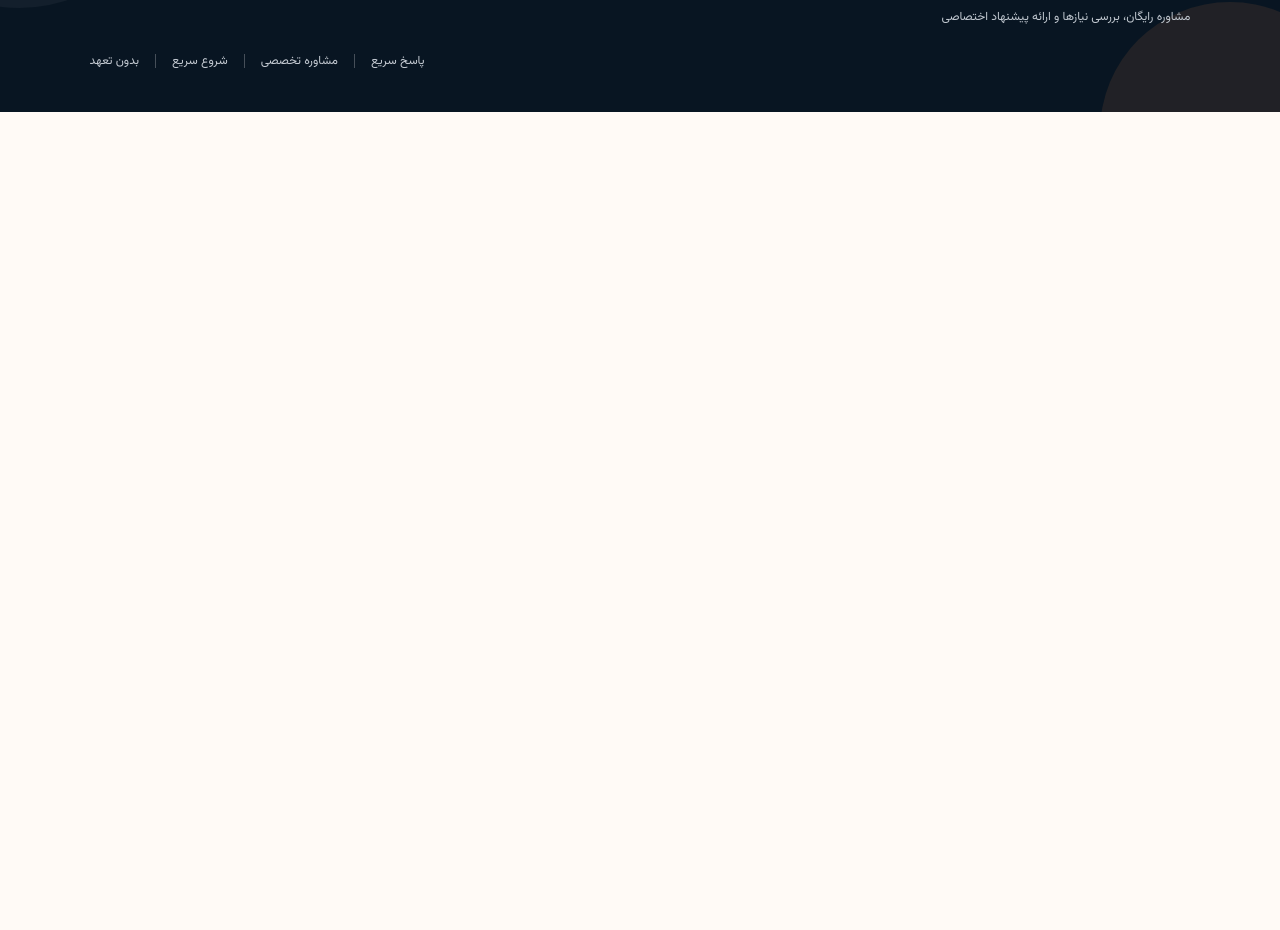
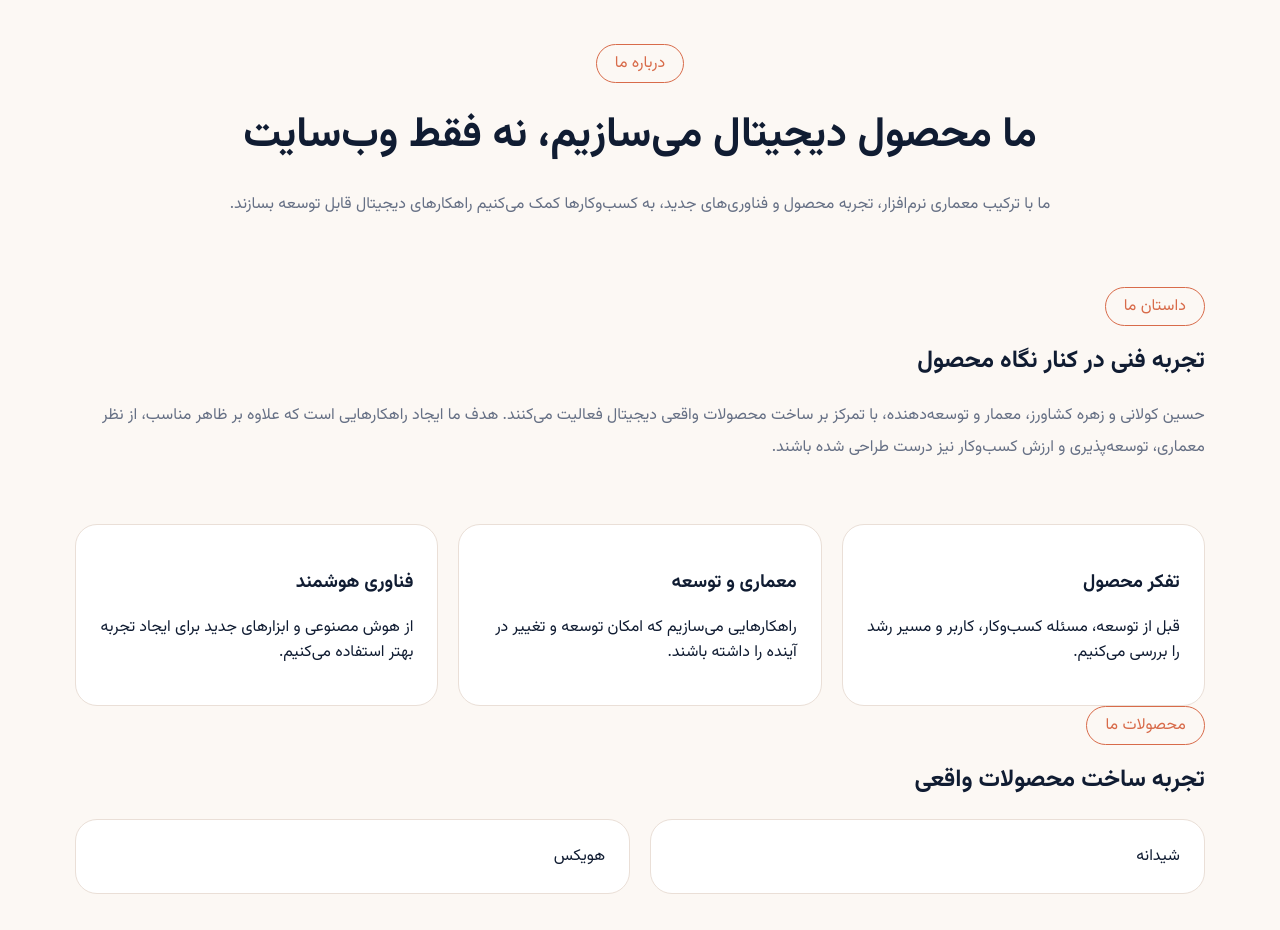
Before and after one commit to zohreksh/smartpilot, a Nuxt app: page /about in a window 1280 px wide. Shown: the part 122-1052 px from the top of the page. Before the commit the page ends 800 px from the top, so only its background shows below. Built offline with nearby package versions, Linux system fonts and the light colour scheme.

Commit message:
feat: add about page

```diff
--- /dev/null
+++ b/pages/about.vue
@@ -0,0 +1,126 @@
+<template>
+  <main class="about-page">
+    <SiteHeader />
+
+    <section class="about-hero container">
+      <span class="about-badge">درباره ما</span>
+      <h1>ما محصول دیجیتال می‌سازیم، نه فقط وب‌سایت</h1>
+      <p>
+        ما با ترکیب معماری نرم‌افزار، تجربه محصول و فناوری‌های جدید، به کسب‌وکارها
+        کمک می‌کنیم راهکارهای دیجیتال قابل توسعه بسازند.
+      </p>
+    </section>
+
+    <section class="about-section container">
+      <div class="section-title">
+        <span>داستان ما</span>
+        <h2>تجربه فنی در کنار نگاه محصول</h2>
+      </div>
+      <p>
+        حسین کولانی و زهره کشاورز، معمار و توسعه‌دهنده، با تمرکز بر ساخت محصولات
+        واقعی دیجیتال فعالیت می‌کنند. هدف ما ایجاد راهکارهایی است که علاوه بر
+        ظاهر مناسب، از نظر معماری، توسعه‌پذیری و ارزش کسب‌وکار نیز درست طراحی شده
+        باشند.
+      </p>
+    </section>
+
+    <section class="about-cards container">
+      <article>
+        <h3>تفکر محصول</h3>
+        <p>قبل از توسعه، مسئله کسب‌وکار، کاربر و مسیر رشد را بررسی می‌کنیم.</p>
+      </article>
+      <article>
+        <h3>معماری و توسعه</h3>
+        <p>راهکارهایی می‌سازیم که امکان توسعه و تغییر در آینده را داشته باشند.</p>
+      </article>
+      <article>
+        <h3>فناوری هوشمند</h3>
+        <p>از هوش مصنوعی و ابزارهای جدید برای ایجاد تجربه بهتر استفاده می‌کنیم.</p>
+      </article>
+    </section>
+
+    <section class="about-section container">
+      <div class="section-title">
+        <span>محصولات ما</span>
+        <h2>تجربه ساخت محصولات واقعی</h2>
+      </div>
+      <div class="products">
+        <div>شیدانه</div>
+        <div>هویکس</div>
+      </div>
+    </section>
+
+    <section class="about-cta container">
+      <h2>آماده ساخت یک محصول دیجیتال هستید؟</h2>
+      <p>بیایید درباره ایده و مسیر رشد پروژه شما صحبت کنیم.</p>
+    </section>
+  </main>
+</template>
+
+<style scoped>
+.about-page {
+  direction: rtl;
+}
+.container {
+  max-width: 1200px;
+  margin: 0 auto;
+  padding: 0 24px;
+}
+.about-hero {
+  text-align: center;
+  padding: 90px 24px 50px;
+}
+.about-badge,
+.section-title span {
+  display: inline-block;
+  color: #d86b4a;
+  border: 1px solid #d86b4a;
+  border-radius: 999px;
+  padding: 6px 18px;
+}
+.about-hero h1 {
+  font-size: 42px;
+  margin: 20px 0;
+}
+.about-hero p,
+.about-section p {
+  color: #667085;
+  line-height: 2;
+}
+.about-section {
+  margin-bottom: 60px;
+}
+.section-title h2 {
+  margin-top: 16px;
+}
+.about-cards {
+  display: grid;
+  grid-template-columns: repeat(3, 1fr);
+  gap: 20px;
+}
+.about-cards article,
+.products div {
+  background: #fff;
+  border: 1px solid #eadfd7;
+  border-radius: 22px;
+  padding: 24px;
+}
+.products {
+  display: grid;
+  grid-template-columns: repeat(2, 1fr);
+  gap: 20px;
+}
+.about-cta {
+  text-align: center;
+  padding: 60px 24px;
+}
+@media (max-width: 767px) {
+  .about-hero h1 {
+    font-size: 30px;
+  }
+  .about-cards,
+  .products {
+    grid-template-columns: 1fr;
+  }
+}
+</style>
```
